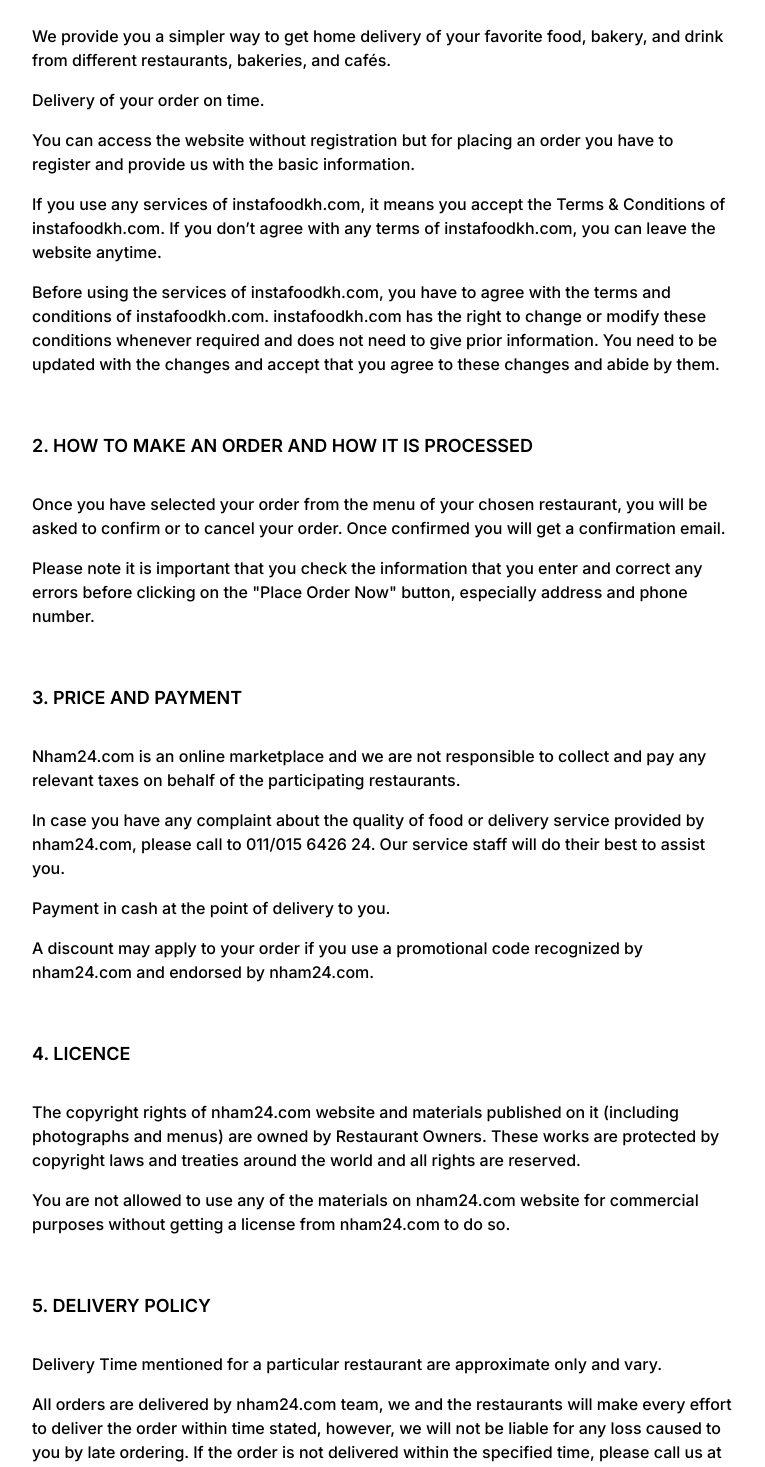
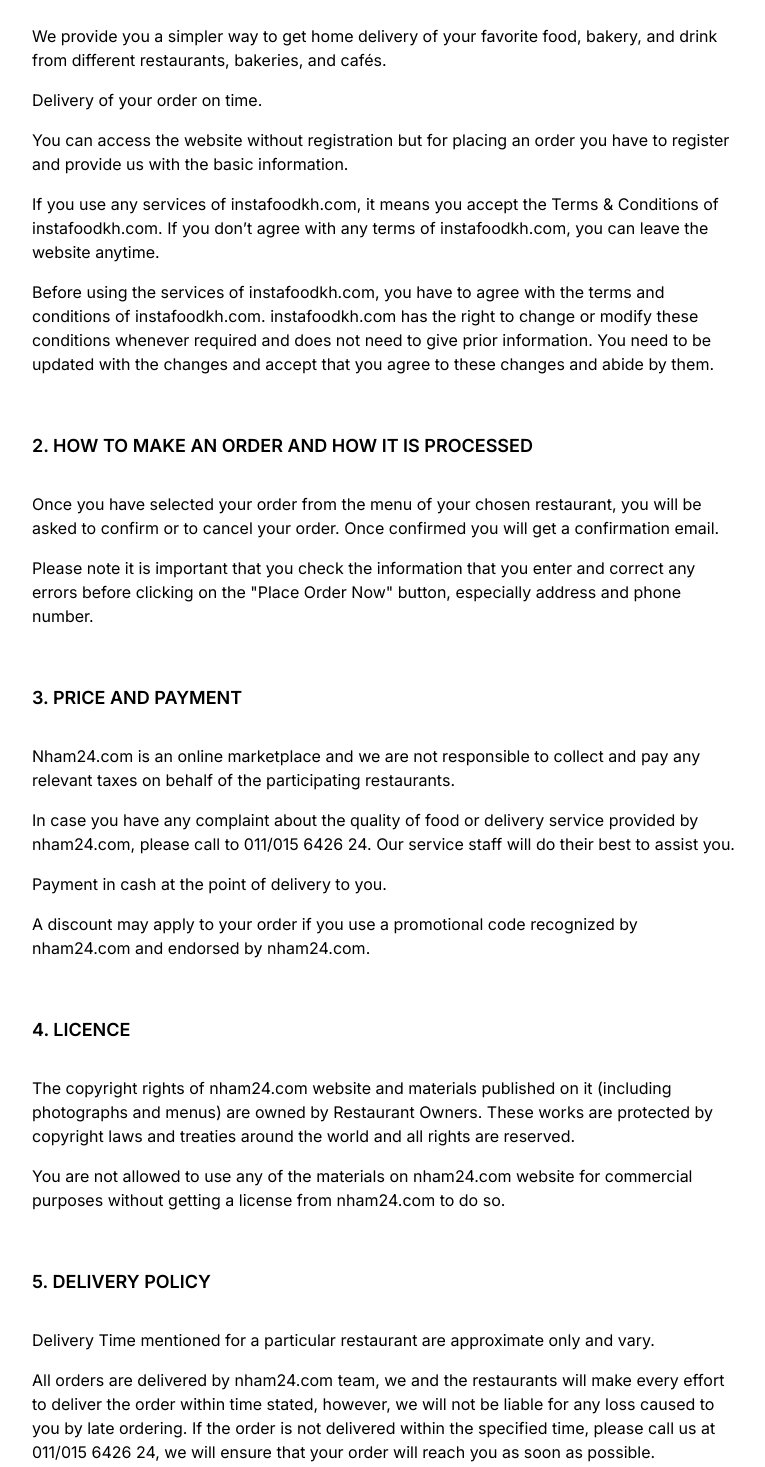
Before and after one commit to Pheakboy/Nextjs_landing-page, a Next.js app: page /privacy in a window 1280 px wide. Shown: the part 300-1767 px from the top of the page, without its empty margins (256-1021 px from the left). Built offline with nearby package versions, Linux system fonts and the light colour scheme.

Commit message:
fix responsive and create metadata for home page and privacy page

```diff
--- a/src/app/privacy/page.tsx
+++ b/src/app/privacy/page.tsx
@@ -34,24 +34,24 @@
         <h2 className='text-textColor text-lg font-semibold py-8'>
           1. INTRODUCTION AND OUR RULES
         </h2>
-        <p className='text-textColor text-base pb-4 font-medium'>
+        <p className='text-textColor text-base pb-4 '>
           We provide you a simpler way to get home delivery of your favorite
           food, bakery, and drink from different restaurants, bakeries, and
           cafés.
         </p>
-        <p className='text-textColor text-base pb-4 font-medium'>
+        <p className='text-textColor text-base pb-4 '>
           Delivery of your order on time.
         </p>
-        <p className='text-textColor text-base pb-4 font-medium'>
+        <p className='text-textColor text-base pb-4 '>
           You can access the website without registration but for placing an
           order you have to register and provide us with the basic information.
         </p>
-        <p className='text-textColor text-base pb-4 font-medium'>
+        <p className='text-textColor text-base pb-4 '>
           If you use any services of instafoodkh.com, it means you accept the
           Terms &amp; Conditions of instafoodkh.com. If you don&rsquo;t agree
           with any terms of instafoodkh.com, you can leave the website anytime.
         </p>
-        <p className='text-textColor text-base pb-4 font-medium'>
+        <p className='text-textColor text-base pb-4 '>
           Before using the services of instafoodkh.com, you have to agree with
           the terms and conditions of instafoodkh.com. instafoodkh.com has the
           right to change or modify these conditions whenever required and does
@@ -63,12 +63,12 @@
         <h2 className='text-textColor text-lg font-semibold py-8'>
           2. HOW TO MAKE AN ORDER AND HOW IT IS PROCESSED
         </h2>
-        <p className='text-textColor text-base pb-4 font-medium'>
+        <p className='text-textColor text-base pb-4 '>
           Once you have selected your order from the menu of your chosen
           restaurant, you will be asked to confirm or to cancel your order. Once
           confirmed you will get a confirmation email.
         </p>
-        <p className='text-textColor text-base pb-4 font-medium'>
+        <p className='text-textColor text-base pb-4 '>
           Please note it is important that you check the information that you
           enter and correct any errors before clicking on the &quot;Place Order
           Now&quot; button, especially address and phone number.
@@ -78,20 +78,20 @@
         <h2 className='text-textColor text-lg font-semibold py-8'>
           3. PRICE AND PAYMENT
         </h2>
-        <p className='text-textColor text-base pb-4 font-medium'>
+        <p className='text-textColor text-base pb-4 '>
           Nham24.com is an online marketplace and we are not responsible to
           collect and pay any relevant taxes on behalf of the participating
           restaurants.
         </p>
-        <p className='text-textColor text-base pb-4 font-medium'>
+        <p className='text-textColor text-base pb-4 '>
           In case you have any complaint about the quality of food or delivery
           service provided by nham24.com, please call to 011/015 6426 24. Our
           service staff will do their best to assist you.
         </p>
-        <p className='text-textColor text-base pb-4 font-medium'>
+        <p className='text-textColor text-base pb-4 '>
           Payment in cash at the point of delivery to you.
         </p>
-        <p className='text-textColor text-base pb-4 font-medium'>
+        <p className='text-textColor text-base pb-4 '>
           A discount may apply to your order if you use a promotional code
           recognized by nham24.com and endorsed by nham24.com.
         </p>
@@ -100,13 +100,13 @@
         <h2 className='text-textColor text-lg font-semibold py-8'>
           4. LICENCE
         </h2>
-        <p className='text-textColor text-base pb-4 font-medium'>
+        <p className='text-textColor text-base pb-4 '>
           The copyright rights of nham24.com website and materials published on
           it (including photographs and menus) are owned by Restaurant Owners.
           These works are protected by copyright laws and treaties around the
           world and all rights are reserved.
         </p>
-        <p className='text-textColor text-base pb-4 font-medium'>
+        <p className='text-textColor text-base pb-4 '>
           You are not allowed to use any of the materials on nham24.com website
           for commercial purposes without getting a license from nham24.com to
           do so.
@@ -116,11 +116,11 @@
         <h2 className='text-textColor text-lg font-semibold py-8'>
           5. DELIVERY POLICY
         </h2>
-        <p className='text-textColor text-base pb-4 font-medium'>
+        <p className='text-textColor text-base pb-4 '>
           Delivery Time mentioned for a particular restaurant are approximate
           only and vary.
         </p>
-        <p className='text-textColor text-base pb-4 font-medium'>
+        <p className='text-textColor text-base pb-4 '>
           All orders are delivered by nham24.com team, we and the restaurants
           will make every effort to deliver the order within time stated,
           however, we will not be liable for any loss caused to you by late
```
